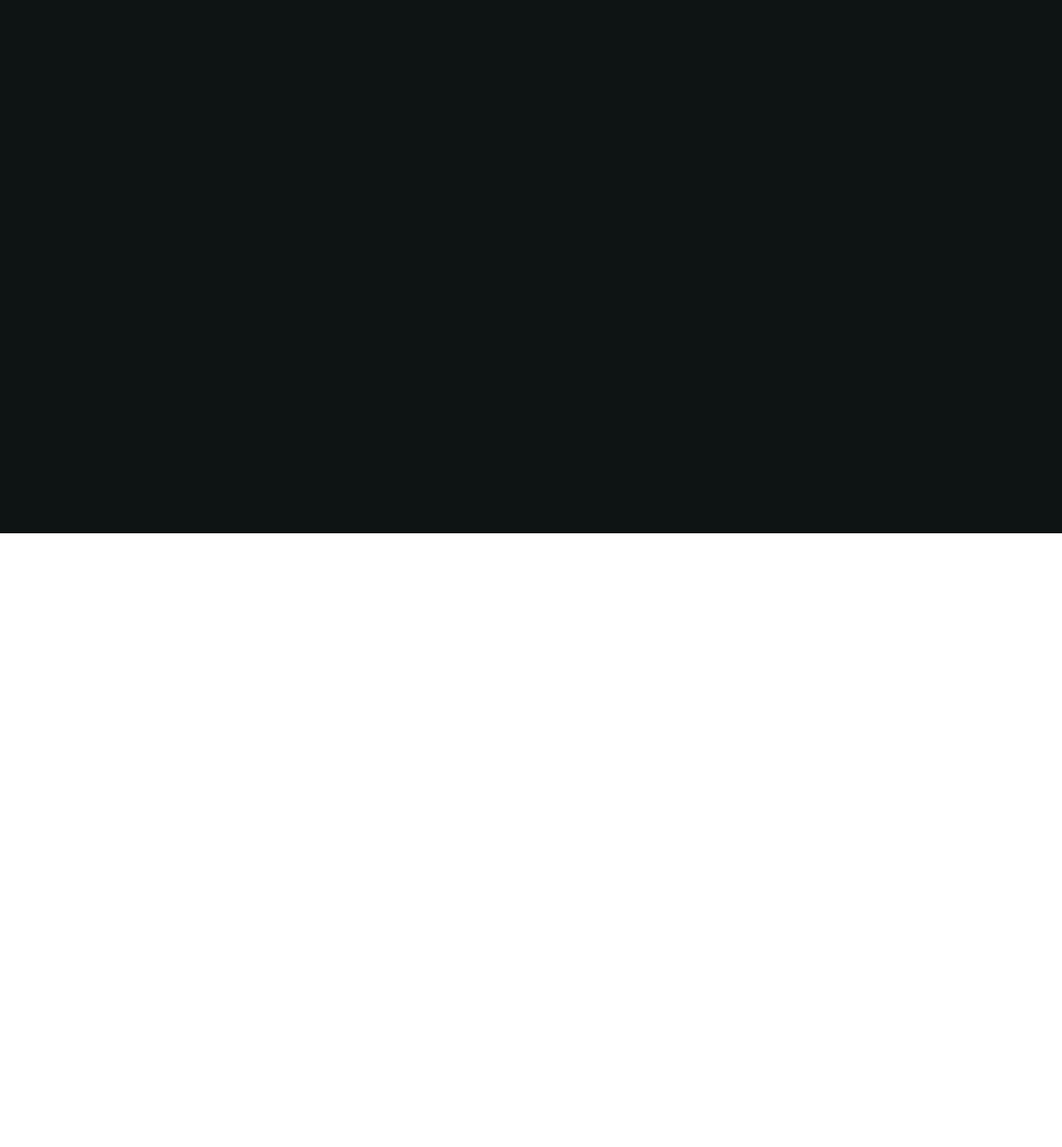
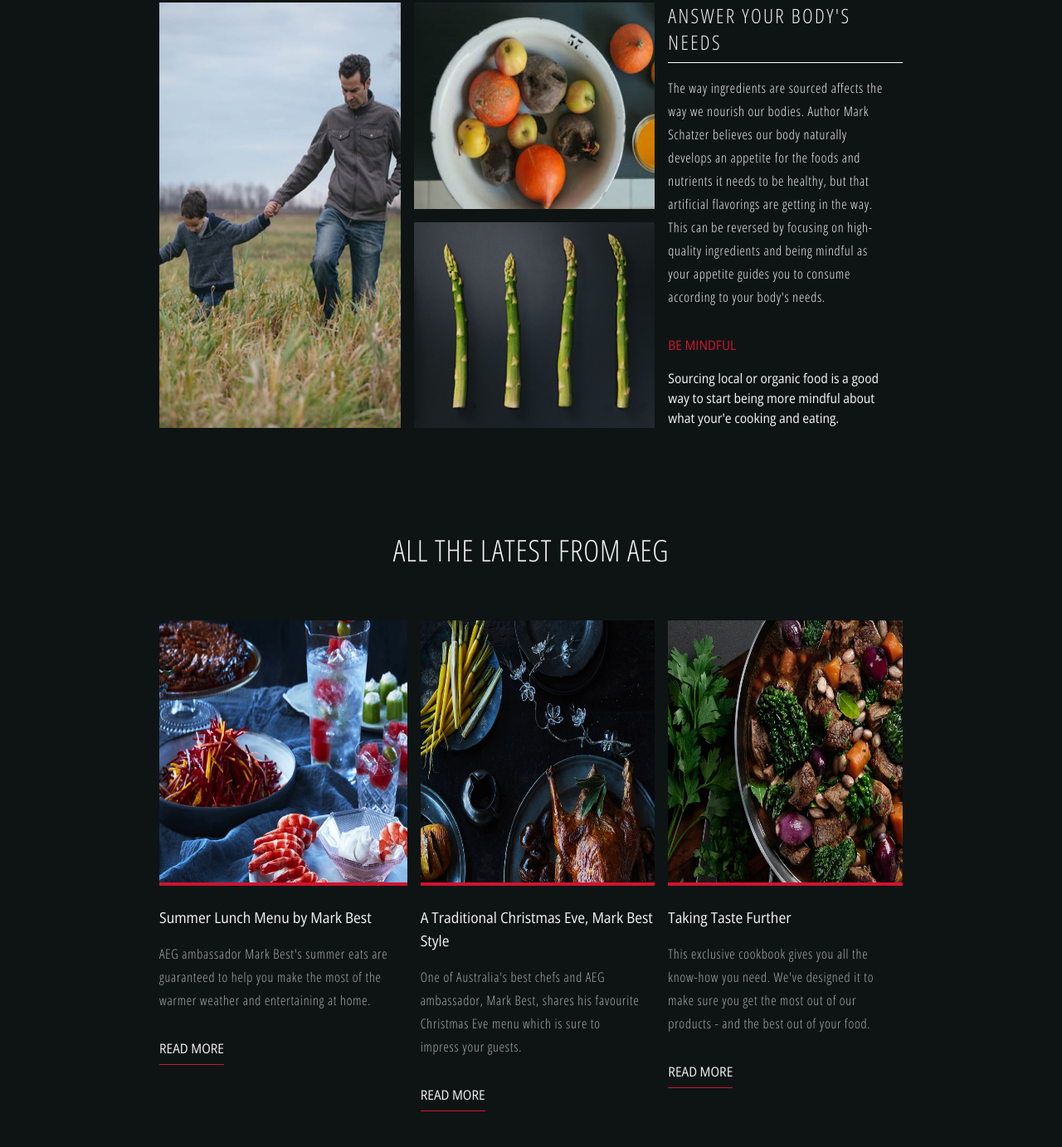
Before and after one commit to rycastaneda/orchard, a website built with webpack: page src/index.html in a window 1280 px wide. Shown: the part 157-1540 px from the top of the page at 83% size. Before the commit the page ends 800 px from the top, so only its background shows below. Built offline with nearby package versions, Linux system fonts and the light colour scheme; a web font is replaced by a local one.

Commit message:
Component 1 and component 2

```diff
--- a/src/index.html
+++ b/src/index.html
@@ -1,5 +1,6 @@
 <!DOCTYPE html>
 <html lang="en">
+
 <head>
   <!-- ESSENTIAL -->
   <meta charset="utf-8" />
@@ -7,42 +8,38 @@
   <meta name="viewport" content="width=device-width, initial-scale=1" />
   <meta http-equiv="X-UA-Compatible" content="IE=edge">
   <meta name="theme-color" content="#0e1414">
-    <meta name="description" content="Discover the latest breakthroughs in organic nutrition on AEG. Explore news on wholesome, organic foods that have the power to reverse the impact of artificial flavorings. Stay informed about a healthier lifestyle and sustainable choices for a tastier and more nourishing culinary experience.">
+  <meta name="description"
+    content="Discover the latest breakthroughs in organic nutrition on AEG. Explore news on wholesome, organic foods that have the power to reverse the impact of artificial flavorings. Stay informed about a healthier lifestyle and sustainable choices for a tastier and more nourishing culinary experience.">
   <meta name="keywords" content="aeg, healthy, lifestyle, organic, food, nutrients, ingredients">
 
   <!-- GENERAL -->
-    <title><%= htmlWebpackPlugin.options.title %></title>
+  <title>
+    <%= htmlWebpackPlugin.options.title %>
+  </title>
   <!-- prettier-ignore -->
-    <link rel="manifest" href=<%= htmlWebpackPlugin.options.manifest %>
+  <link rel="manifest" href=<%=htmlWebpackPlugin.options.manifest %>
   />
   <!-- prettier-ignore -->
-    <link rel="icon" sizes="192x192" href=<%= htmlWebpackPlugin.options.icon192 %>
+  <link rel="icon" sizes="192x192" href=<%=htmlWebpackPlugin.options.icon192 %>
   />
   <!-- prettier-ignore -->
-    <link rel="icon" sizes="512x512" href=<%= htmlWebpackPlugin.options.icon512 %>
+  <link rel="icon" sizes="512x512" href=<%=htmlWebpackPlugin.options.icon512 %>
   />
 
   <!-- GOOGLE -->
   <meta name="rating" content="General" />
   <meta name="robots" content="index,follow" />
   <!-- prettier-ignore -->
-    <link
-      rel="sitemap"
-      type="application/xml"
-      title="Sitemap"
-      href=<%= htmlWebpackPlugin.options.sitemap %>
+  <link rel="sitemap" type="application/xml" title="Sitemap" href=<%=htmlWebpackPlugin.options.sitemap %>
   />
-    <meta
-      name="google-site-verification"
-      content="43hCqye5FYTS4SnBMPKNFP-wBhfLHwRBykWJF1WJawo"
-    />
+  <meta name="google-site-verification" content="43hCqye5FYTS4SnBMPKNFP-wBhfLHwRBykWJF1WJawo" />
 
   <!-- iOS -->
   <!-- prettier-ignore -->
-    <link rel="apple-touch-icon" href=<%= htmlWebpackPlugin.options.icon512 %>
+  <link rel="apple-touch-icon" href=<%=htmlWebpackPlugin.options.icon512 %>
   />
   <!-- prettier-ignore -->
-    <link rel="mask-icon" href=<%= htmlWebpackPlugin.options.icon512 %>
+  <link rel="mask-icon" href=<%=htmlWebpackPlugin.options.icon512 %>
   color="black" />
   <meta name="apple-mobile-web-app-capable" content="yes" />
   <meta name="apple-mobile-web-app-status-bar-style" content="black" />
@@ -57,10 +54,94 @@
   <noscript class="text-center text-lg text-red-500">
     Enable JavaScript to enjoy all the features of this app.
   </noscript>
-    <main
-      id="main"
-      class="flex h-screen flex-col items-center justify-center bg-primary text-color"
-    >
+  <main id="main" class="flex flex-col bg-primary text-color">
+    <div class="container mx-auto px-4 md:px-12 lg:px-48 lg:my-40 my-10 space-y-32">
+      <section class="md:grid-cols-2 grid lg:grid-cols-3 lg:space-x-4 space-y-4 lg:space-y-0">
+        <div
+          class="col-span-2 flex flex-col sm:grid sm:grid-cols-2 sm:grid-rows-2 sm:grid-flow-col gap-4 sm:h-154 space-y-2 sm:space-y-0 text-center sm:text-left">
+          <picture class="sm:row-span-2">
+            <source srcset="/assets/images/component-01/Image-01@2x.jpg" media="(min-width: 475px)">
+            <source srcset="/assets/images/component-01/Image-01.jpg" media="(min-width: 320px)">
+            <img class="h-full" src="/assets/images/component-01/Image-01.jpg">
+          </picture>
+          <picture>
+            <source srcset="/assets/images/component-01/Image-02@2x.jpg" media="(min-width: 475px)">
+            <source srcset="/assets/images/component-01/Image-02.jpg" media="(min-width: 320px)">
+            <img class="h-full" src="/assets/images/component-01/Image-02.jpg">
+          </picture>
+          <picture>
+            <source srcset="/assets/images/component-01/Image-03@2x.jpg" media="(min-width: 475px)">
+            <source srcset="/assets/images/component-01/Image-03.jpg" media="(min-width: 320px)">
+            <img class="h-full" src="/assets/images/component-01/Image-03.jpg">
+          </picture>
+        </div>
+        <aside class="col-span-2 lg:col-span-1">
+          <h1 class="uppercase sm:tracking-widest border-b border-b-white pb-2 mb-4 sm:text-2xl text-lg font-light mt-4 sm:mt-0">Answer your body's
+            needs</h1>
+          <p class="font-light leading-7 mb-8 tracking-wider text-md lg:pr-4">The way ingredients are sourced affects
+            the way we nourish our bodies. Author Mark Schatzer believes our
+            body naturally develops an appetite for the foods and nutrients it needs to be healthy, but that artificial
+            flavorings are getting in the way. This can be reversed by focusing on high-quality ingredients and being
+            mindful as your appetite guides you to consume according to your body's needs.</p>
+
+          <span class="uppercase text-accent-primary-state">Be Mindful</span>
+          <p class="mt-4">Sourcing local or organic food is a good way to start being more mindful about what your'e
+            cooking and eating.</p>
+        </aside>
+      </section>
+
+      <section>
+        <h2 class="uppercase text-center text-4xl tracking-wide font-thin mb-16">All the latest from AEG</h2>
+        <div class="grid md:grid-cols-2 lg:grid-cols-3 lg:space-x-4">
+          <div class="lg:mb-12 mb-8 md:mr-2 lg:mr-0">
+            <picture>
+              <source srcset="/assets/images/component-02/Image-01@2x.jpg" media="(min-width: 475px)">
+              <source srcset="/assets/images/component-02/Image-01.jpg" media="(min-width: 320px)">
+              <img class="h-80 border-b-4 border-b-accent-primary-state" src="/assets/images/component-01/Image-01.jpg">
+            </picture>
+            <div class="mt-6">
+              <h3 class="text-lg mb-4">Summer Lunch Menu by Mark Best</h3>
+              <p class="font-light leading-7 mb-8 tracking-wider text-md lg:pr-4 font-light text-light-gray">AEG
+                ambassador Mark Best's summer eats
+                are guaranteed to help you make the most of the warmer weather and entertaining at home.</p>
+              <a href="#" class="border-b border-b-accent-primary-state uppercase pb-2">Read more</a>
+            </div>
+          </div>
+          <div class="lg:mb-12 mb-8 md:mr-2 lg:mr-0">
+            <picture>
+              <source srcset="/assets/images/component-02/Image-02@2x.jpg" media="(min-width: 475px)">
+              <source srcset="/assets/images/component-02/Image-02.jpg" media="(min-width: 320px)">
+              <img class="h-80 border-b-4 border-b-accent-primary-state" src="/assets/images/component-02/Image-02.jpg">
+            </picture>
+            <div class="mt-6">
+              <h3 class="text-lg mb-4">A Traditional Christmas Eve, Mark Best Style</h3>
+              <p class="font-light leading-7 mb-8 tracking-wider lg:pr-4 font-light text-light-gray">
+                One of Australia's best chefs and AEG ambassador, Mark Best, shares his favourite Christmas Eve menu
+                which
+                is sure to impress your guests.
+              </p>
+              <a href="#" class="border-b border-b-accent-primary-state uppercase pb-2">Read more</a>
+            </div>
+          </div>
+          <div class="lg:mb-12 mb-8 md:mr-2 lg:mr-0">
+            <picture>
+              <source srcset="/assets/images/component-02/Image-03@2x.jpg" media="(min-width: 475px)">
+              <source srcset="/assets/images/component-02/Image-03.jpg" media="(min-width: 320px)">
+              <img class="h-80 border-b-4 border-b-accent-primary-state" src="/assets/images/component-03/Image-03.jpg">
+            </picture>
+            <div class="mt-6">
+              <h3 class="text-lg mb-4">Taking Taste Further</h3>
+              <p class="font-light leading-7 mb-8 tracking-wider text-md lg:pr-4 font-light text-light-gray">
+                This exclusive cookbook gives you all the know-how you need. We've designed it to make sure you get the most out of our products - and the best out of your food.
+              </p>
+              <a href="#" class="border-b border-b-accent-primary-state uppercase pb-2">Read more</a>
+            </div>
+          </div>
+        </div>
+      </section>
+
+    </div>
   </main>
 </body>
+
 </html>
```
Lines whose indentation alone changed are shown as unchanged.
